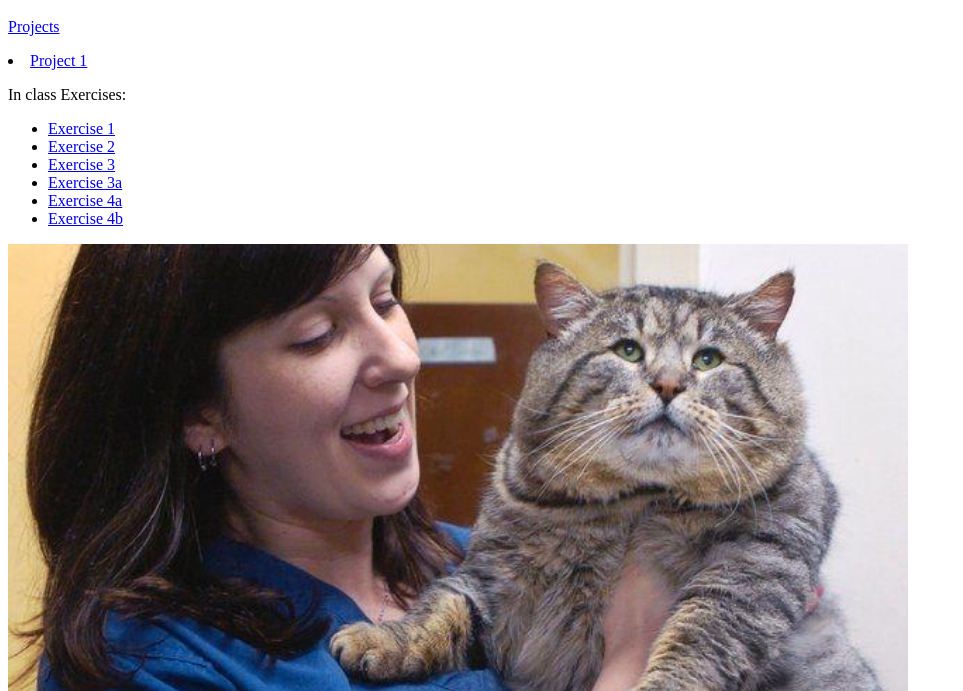
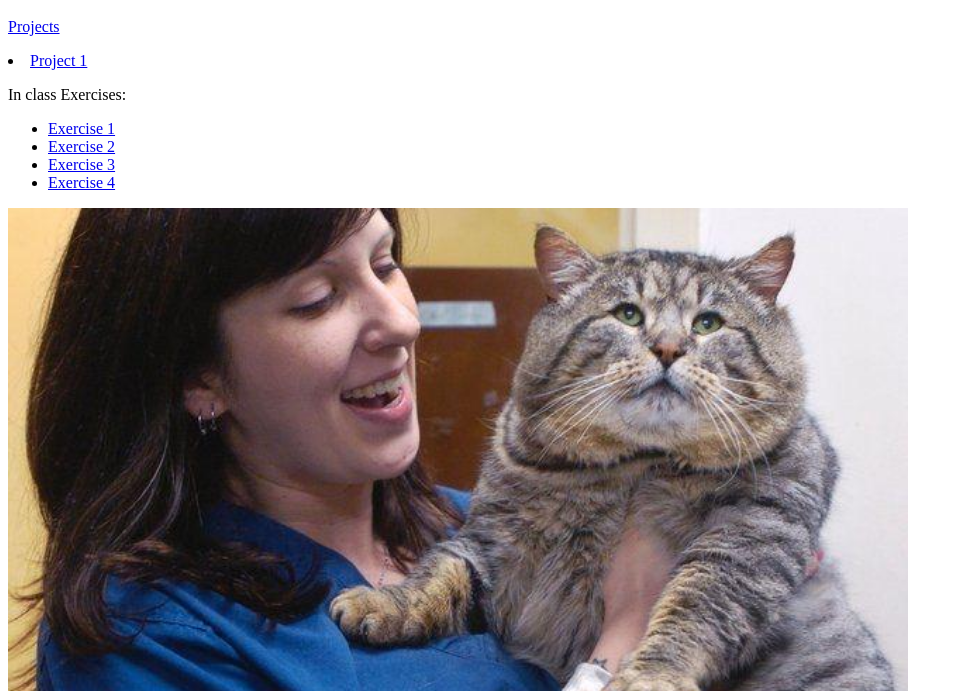
Before and after one commit to KittyKatWantSnack/interactivemedia323, a plain HTML site: page index.html in a window 1280 px wide. Shown: the part 109-800 px from the top of the page, without its empty margins (0-963 px from the left). Drawn offline with Linux system fonts and the light colour scheme.

Commit message:
Update index.html

```diff
--- a/index.html
+++ b/index.html
@@ -18,9 +18,7 @@
     	<li><a href="https://kittykatwantsnack.github.io/interactivemedia323/Exercise1/index.html">Exercise 1</a></li>
     	<li><a href="https://kittykatwantsnack.github.io/interactivemedia323/Exersise2/index.html">Exercise 2</a></li>
       <li><a href="http://garimathakur.github.io/interactivemedia323/Exercise3/">Exercise 3</a></li>
-      <li><a href="http://garimathakur.github.io/interactivemedia323/Exercise3a/">Exercise 3a</a></li>
-      <li><a href="http://garimathakur.github.io/interactivemedia323/Exercise4section1/">Exercise 4a</a></li>
-      <li><a href="http://garimathakur.github.io/interactivemedia323/exercise4section2/">Exercise 4b</a></li>
+      <li><a href="https://kittykatwantsnack.github.io/interactivemedia323/exercise4/index.html">Exercise 4</a></li>
     </ul>
   <p></p>
 
```
